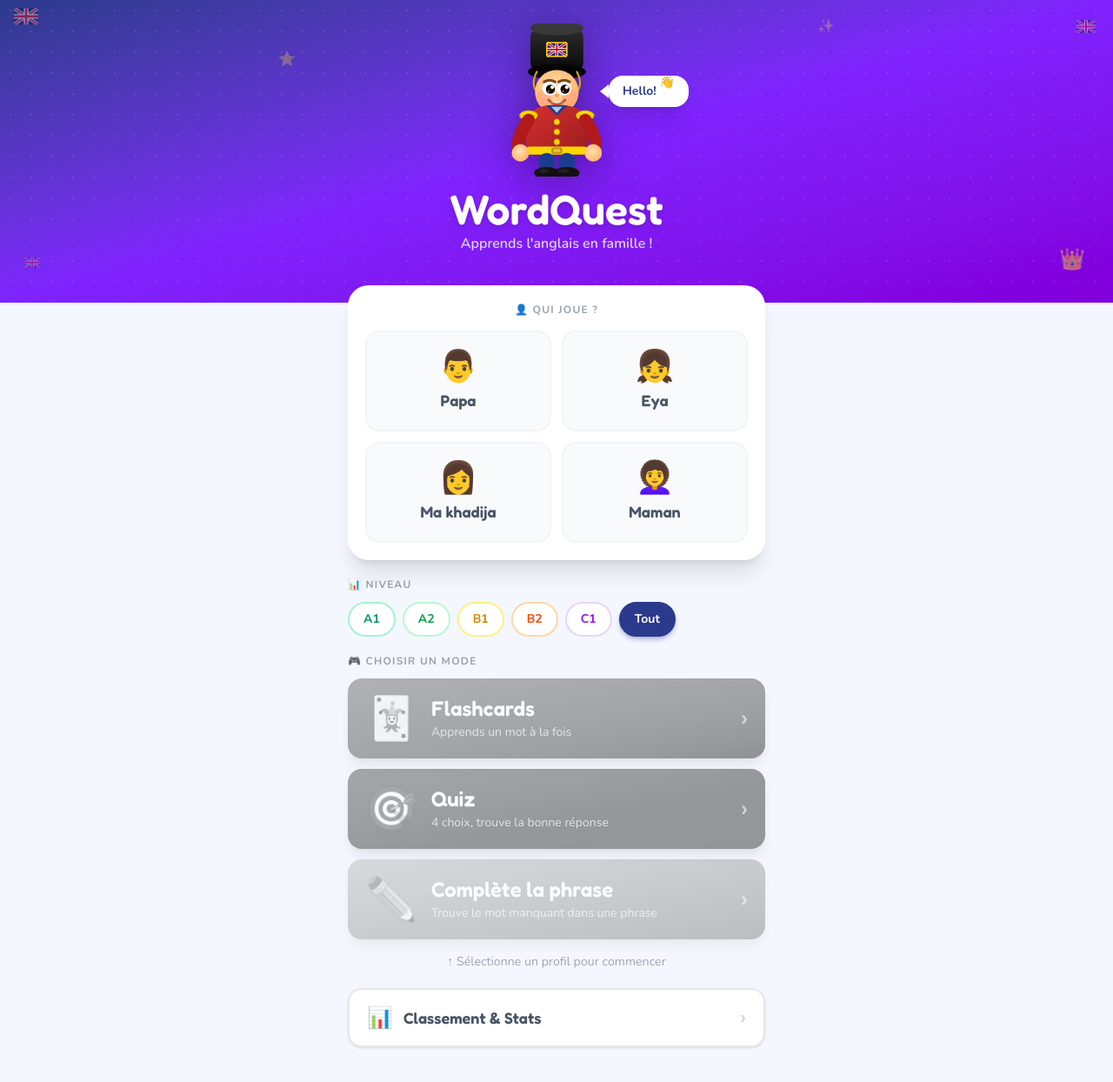
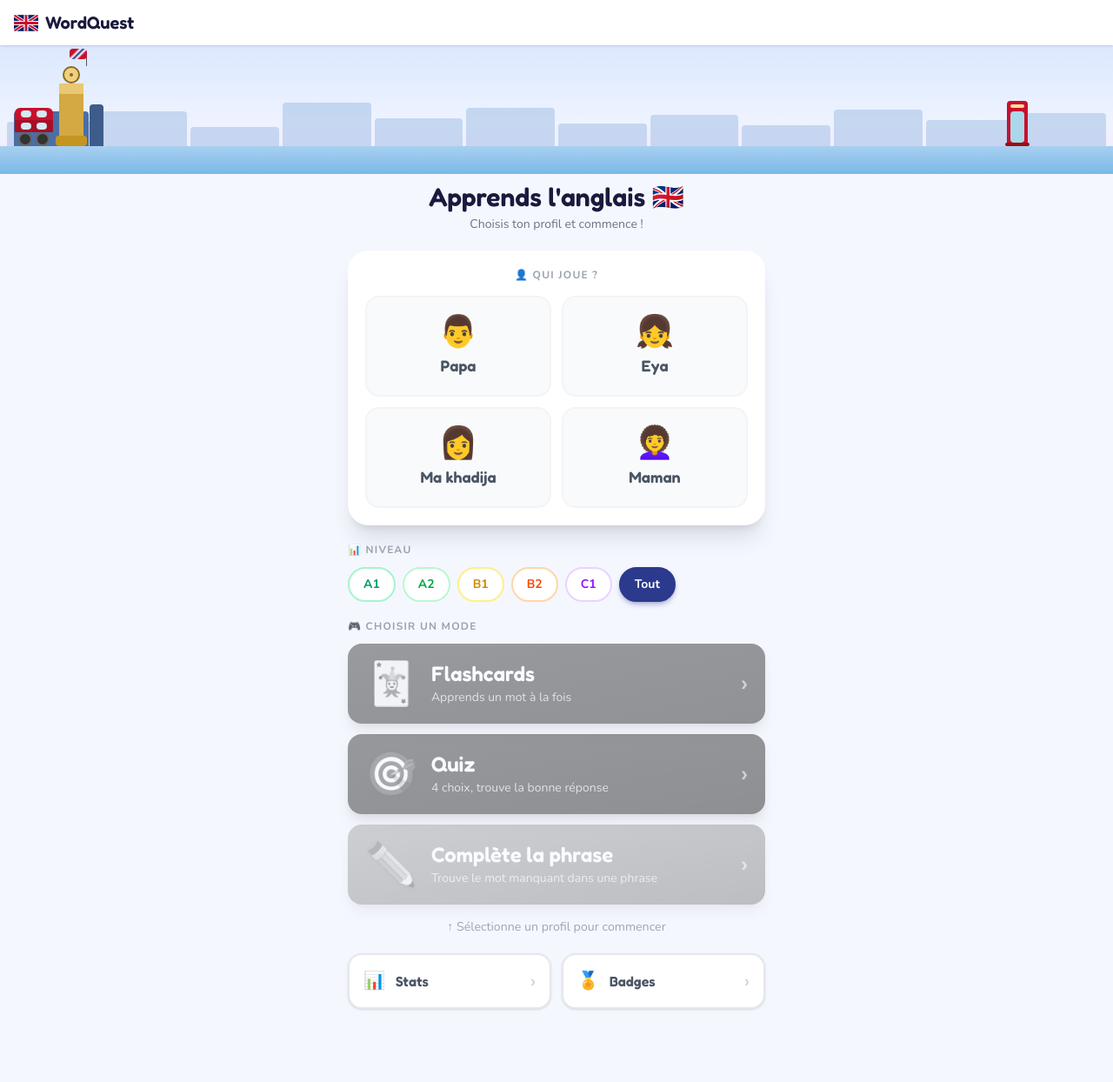
Before and after one commit to votreboosterdigital/vocab-app, a Next.js app: page / in a window 1280 px wide. Shown: the whole page at 87% size. After the commit the page ends 1200 px from the top, so only its background shows below. Built offline with nearby package versions, Linux system fonts and the light colour scheme.

Commit message:
feat: redesign homepage avec thème british et LondonSkyline

```diff
--- a/app/page.tsx
+++ b/app/page.tsx
@@ -2,13 +2,14 @@
 
 import { useState, useEffect } from "react";
 import Link from "next/link";
+import { motion } from "framer-motion";
 import type { UserProfile, WordLevel } from "@/types";
-import { getProgress, getMasteredCount, updateStreak, setSessionProfile } from "@/lib/progress";
+import { getProgress, getMasteredCount, updateStreak, setSessionProfile, getXP } from "@/lib/progress";
 import { WORDS } from "@/lib/words";
-import BritishMascot from "@/components/BritishMascot";
+import LondonSkyline from "@/components/LondonSkyline";
 
 function UnionJackMini({ size = 24 }: { size?: number }) {
-  const h = Math.round(size * 2 / 3);
+  const h = Math.round((size * 2) / 3);
   return (
     <svg viewBox="0 0 30 20" width={size} height={h} xmlns="http://www.w3.org/2000/svg" style={{ borderRadius: 2 }}>
       <rect width="30" height="20" fill="#012169" />
@@ -24,11 +25,11 @@ function UnionJackMini({ size = 24 }: { size?: number }) {
   );
 }
 
-const PROFILE_STYLES: Record<UserProfile, { gradient: string; emoji: string; ring: string; dark?: boolean }> = {
-  "papa":       { gradient: "from-green-500 to-emerald-600",  emoji: "👨", ring: "ring-green-400"  },
-  "Eya":        { gradient: "from-blue-500 to-violet-600",    emoji: "👧", ring: "ring-blue-400"   },
-  "Ma khadija": { gradient: "from-red-500 to-rose-600",       emoji: "👩", ring: "ring-red-400"    },
-  "Maman":      { gradient: "from-amber-100 to-stone-200",    emoji: "👩‍🦱", ring: "ring-amber-300", dark: true },
+const PROFILE_STYLES: Record<UserProfile, { gradient: string; emoji: string; ring: string; textDark?: boolean }> = {
+  papa:         { gradient: "from-[#2B3A8C] to-[#1a2a6e]",  emoji: "👨",  ring: "ring-[#2B3A8C]"   },
+  Eya:          { gradient: "from-[#C8102E] to-[#8b0a1e]",  emoji: "👧",  ring: "ring-[#C8102E]"   },
+  "Ma khadija": { gradient: "from-[#f59e0b] to-[#d97706]",  emoji: "👩",  ring: "ring-amber-400", textDark: true },
+  Maman:        { gradient: "from-emerald-500 to-emerald-700", emoji: "👩‍🦱", ring: "ring-emerald-400" },
 };
 
 const MODES = [
@@ -37,24 +38,24 @@ const MODES = [
     emoji: "🃏",
     title: "Flashcards",
     desc: "Apprends un mot à la fois",
-    gradient: "from-violet-500 to-purple-700",
-    shadow: "shadow-violet-300/60",
+    gradient: "from-[#2B3A8C] to-[#1a2a6e]",
+    shadow: "shadow-blue-400/40",
   },
   {
     href: "/quiz",
     emoji: "🎯",
     title: "Quiz",
     desc: "4 choix, trouve la bonne réponse",
-    gradient: "from-rose-500 to-red-600",
-    shadow: "shadow-rose-300/60",
+    gradient: "from-[#C8102E] to-[#8b0a1e]",
+    shadow: "shadow-red-400/40",
   },
   {
     href: "/fill",
     emoji: "✏️",
     title: "Complète la phrase",
     desc: "Trouve le mot manquant dans une phrase",
-    gradient: "from-amber-400 to-orange-500",
-    shadow: "shadow-amber-300/60",
+    gradient: "from-[#f59e0b] to-[#d97706]",
+    shadow: "shadow-amber-400/40",
   },
 ] as const;
 
@@ -64,7 +65,7 @@ const LEVELS: { value: WordLevel | "all"; label: string; idle: string; active: s
   { value: "B1",  label: "B1",   idle: "bg-white text-yellow-600 border-yellow-200",   active: "bg-yellow-500 text-white border-yellow-500 shadow-md shadow-yellow-200"   },
   { value: "B2",  label: "B2",   idle: "bg-white text-orange-600 border-orange-200",   active: "bg-orange-500 text-white border-orange-500 shadow-md shadow-orange-200"   },
   { value: "C1",  label: "C1",   idle: "bg-white text-purple-600 border-purple-200",   active: "bg-purple-500 text-white border-purple-500 shadow-md shadow-purple-200"   },
-  { value: "all", label: "Tout", idle: "bg-white text-primary border-primary/30",      active: "bg-primary text-white border-primary shadow-md shadow-primary/30"         },
+  { value: "all", label: "Tout", idle: "bg-white text-[#2B3A8C] border-[#2B3A8C]/30",  active: "bg-[#2B3A8C] text-white border-[#2B3A8C] shadow-md shadow-[#2B3A8C]/30"  },
 ];
 
 export default function HomePage() {
@@ -72,6 +73,7 @@ export default function HomePage() {
   const [selectedLevel, setSelectedLevel] = useState<WordLevel | "all">("all");
   const [mastered, setMastered] = useState(0);
   const [streak, setStreak] = useState(0);
+  const [xp, setXp] = useState(0);
 
   useEffect(() => {
     const stored = sessionStorage.getItem("vocabapp_profile") as UserProfile | null;
@@ -79,6 +81,7 @@ export default function HomePage() {
       setProfile(stored);
       setMastered(getMasteredCount(stored));
       setStreak(updateStreak(stored));
+      setXp(getXP(stored));
     }
   }, []);
 
@@ -88,6 +91,7 @@ export default function HomePage() {
     sessionStorage.setItem("vocabapp_level", selectedLevel);
     setMastered(getMasteredCount(p));
     setStreak(updateStreak(p));
+    setXp(getXP(p));
   }
 
   function handleLevelChange(level: WordLevel | "all") {
@@ -99,56 +103,57 @@ export default function HomePage() {
   const lastSession = progress?.sessions.at(-1);
 
   return (
-    <main className="min-h-screen bg-app-bg pb-10">
+    <main className="min-h-screen bg-[#F5F7FF] pb-10">
 
-      {/* ── Hero header ─────────────────────────────────────────── */}
-      <div className="bg-gradient-to-br from-primary via-violet-600 to-purple-700 px-4 pt-8 pb-14 text-center relative">
-        <div className="absolute inset-0 opacity-10"
-          style={{ backgroundImage: "radial-gradient(circle, white 1px, transparent 1px)", backgroundSize: "24px 24px" }} />
+      {/* ── Sticky header ─────────────────────────────────────── */}
+      <header className="sticky top-0 z-20 bg-white/95 backdrop-blur-sm shadow-sm px-4 py-3 flex items-center justify-between">
+        <div className="flex items-center gap-2">
+          <UnionJackMini size={28} />
+          <span className="font-display text-xl font-bold text-[#1a1a3e]">WordQuest</span>
+        </div>
+        <div className="flex items-center gap-2">
+          {profile && (
+            <>
+              <div className="flex items-center gap-1 bg-amber-50 border border-amber-200 rounded-full px-2.5 py-1">
+                <span className="text-xs">⭐</span>
+                <span className="text-xs font-bold text-amber-700">{xp} XP</span>
+              </div>
+              {streak > 0 && (
+                <div className="flex items-center gap-1 bg-red-50 border border-red-200 rounded-full px-2.5 py-1">
+                  <span className="text-xs">🔥</span>
+                  <span className="text-xs font-bold text-red-600">{streak}</span>
+                </div>
+              )}
+            </>
+          )}
+        </div>
+      </header>
 
-        {/* Drapeaux flottants décoratifs */}
-        <div className="absolute top-4 left-4 opacity-55 animate-float" style={{ animationDelay: "0.4s", animationDuration: "4s" }}>
-          <UnionJackMini size={28} />
-        </div>
-        <div className="absolute top-7 right-5 opacity-45 animate-float" style={{ animationDelay: "1.1s", animationDuration: "3.6s" }}>
-          <UnionJackMini size={22} />
-        </div>
-        <div className="absolute bottom-10 left-7 opacity-35 animate-float" style={{ animationDelay: "0.9s", animationDuration: "5s" }}>
-          <UnionJackMini size={18} />
-        </div>
-        <div className="absolute bottom-8 right-8 text-2xl opacity-50 animate-float" style={{ animationDelay: "0.6s", animationDuration: "4.4s" }}>👑</div>
-        <div className="absolute top-14 left-1/4 text-base opacity-30 animate-float" style={{ animationDelay: "1.6s", animationDuration: "3.8s" }}>⭐</div>
-        <div className="absolute top-5 right-1/4 text-base opacity-30 animate-float" style={{ animationDelay: "2s", animationDuration: "4.2s" }}>✨</div>
+      {/* ── London Skyline hero ──────────────────────────────── */}
+      <LondonSkyline height={148} animated />
 
-        <div className="relative flex flex-col items-center">
-          {/* Mascot + bulle attachée, tout flotte ensemble */}
-          <div className="relative animate-float" style={{ animationDuration: "3.2s" }}>
-            <BritishMascot className="h-44 w-auto drop-shadow-[0_8px_24px_rgba(0,0,0,0.35)]" />
+      <div className="px-4 max-w-lg mx-auto mt-2">
 
-            {/* Bulle à droite, au niveau du visage, triangle pointant vers le guard */}
-            <div className="absolute left-full top-[60px] ml-2 animate-bounce-in">
-              {/* Triangle pointant gauche */}
-              <div className="absolute left-0 top-1/2 -translate-x-full -translate-y-1/2
-                w-0 h-0
-                border-t-[8px] border-b-[8px] border-r-[10px]
-                border-t-transparent border-b-transparent border-r-white" />
-              <div className="bg-white rounded-2xl px-4 py-2 shadow-xl font-bold text-primary text-sm whitespace-nowrap">
-                Hello! <span className="inline-block animate-float" style={{ animationDuration: "1.6s" }}>👋</span>
-              </div>
-            </div>
-          </div>
+        {/* ── Title ────────────────────────────────────────────── */}
+        <motion.div
+          className="text-center mb-5"
+          initial={{ opacity: 0, y: 16 }}
+          animate={{ opacity: 1, y: 0 }}
+          transition={{ duration: 0.4 }}
+        >
+          <h1 className="font-display text-3xl font-bold text-[#1a1a3e]">
+            Apprends l&apos;anglais 🇬🇧
+          </h1>
+          <p className="text-gray-500 text-sm mt-1">Choisis ton profil et commence !</p>
+        </motion.div>
 
-          <h1 className="font-display text-5xl font-bold text-white drop-shadow-md mt-2">WordQuest</h1>
-          <p className="text-violet-200 text-base font-semibold mt-1">
-            Apprends l&apos;anglais en famille !
-          </p>
-        </div>
-      </div>
-
-      <div className="px-4 max-w-lg mx-auto -mt-5">
-
-        {/* ── Sélecteur de profil ──────────────────────────────── */}
-        <section className="mb-5 animate-slide-up">
+        {/* ── Profils ──────────────────────────────────────────── */}
+        <motion.section
+          className="mb-5"
+          initial={{ opacity: 0, y: 20 }}
+          animate={{ opacity: 1, y: 0 }}
+          transition={{ duration: 0.4, delay: 0.08 }}
+        >
           <div className="bg-white rounded-3xl shadow-xl p-5">
             <p className="text-center text-xs font-bold text-gray-400 uppercase tracking-widest mb-4">
               👤 Qui joue ?
@@ -166,7 +171,7 @@ export default function HomePage() {
                       font-display text-lg font-bold transition-all duration-200
                       hover:scale-105 active:scale-95
                       ${isActive
-                        ? `bg-gradient-to-br ${s.gradient} ${s.dark ? "text-stone-700" : "text-white"} shadow-xl ring-4 ${s.ring} ring-offset-2 scale-105`
+                        ? `bg-gradient-to-br ${s.gradient} ${s.textDark ? "text-stone-800" : "text-white"} shadow-xl ring-4 ${s.ring} ring-offset-2 scale-105`
                         : "bg-gray-50 text-gray-600 border-2 border-gray-100 hover:border-gray-200 hover:shadow-md"
                       }
                     `}
@@ -174,7 +179,7 @@ export default function HomePage() {
                     <span className="text-4xl leading-none">{s.emoji}</span>
                     <span>{p === "papa" ? "Papa" : p === "Maman" ? "Maman" : p}</span>
                     {isActive && (
-                      <span className="absolute -top-2 -right-2 w-6 h-6 bg-white rounded-full flex items-center justify-center text-xs shadow-md text-primary font-black">
+                      <span className="absolute -top-2 -right-2 w-6 h-6 bg-white rounded-full flex items-center justify-center text-xs shadow-md text-[#2B3A8C] font-black">
                         ✓
                       </span>
                     )}
@@ -183,15 +188,20 @@ export default function HomePage() {
               })}
             </div>
           </div>
-        </section>
+        </motion.section>
 
-        {/* ── Stats ───────────────────────────────────────────────── */}
+        {/* ── Stats ────────────────────────────────────────────── */}
         {profile && (
-          <section className="mb-5 animate-bounce-in">
+          <motion.section
+            className="mb-5"
+            initial={{ opacity: 0, y: 20 }}
+            animate={{ opacity: 1, y: 0 }}
+            transition={{ duration: 0.4, delay: 0.16 }}
+          >
             <div className="grid grid-cols-3 gap-3">
-              <div className="bg-gradient-to-br from-violet-50 to-primary/10 rounded-2xl p-4 text-center border border-primary/15 shadow-sm">
-                <p className="font-display text-3xl font-bold text-primary">{mastered}</p>
-                <p className="text-xs font-bold text-primary/60 mt-0.5">maîtrisés</p>
+              <div className="bg-gradient-to-br from-blue-50 to-[#2B3A8C]/10 rounded-2xl p-4 text-center border border-[#2B3A8C]/15 shadow-sm">
+                <p className="font-display text-3xl font-bold text-[#2B3A8C]">{mastered}</p>
+                <p className="text-xs font-bold text-[#2B3A8C]/60 mt-0.5">maîtrisés</p>
                 <p className="text-xs text-gray-400">/ {WORDS.length}</p>
               </div>
               <div className="bg-gradient-to-br from-orange-50 to-amber-100 rounded-2xl p-4 text-center border border-orange-200 shadow-sm">
@@ -205,18 +215,23 @@ export default function HomePage() {
                   }
                 </p>
               </div>
-              <div className="bg-gradient-to-br from-emerald-50 to-green-100 rounded-2xl p-4 text-center border border-emerald-200 shadow-sm">
-                <p className="font-display text-3xl font-bold text-emerald-600">
+              <div className="bg-gradient-to-br from-amber-50 to-yellow-100 rounded-2xl p-4 text-center border border-amber-200 shadow-sm">
+                <p className="font-display text-3xl font-bold text-amber-600">
                   {lastSession ? `${lastSession.score}/${lastSession.wordsReviewed.length}` : "—"}
                 </p>
-                <p className="text-xs font-bold text-emerald-600/70 mt-0.5">dernier score</p>
+                <p className="text-xs font-bold text-amber-600/70 mt-0.5">dernier score</p>
               </div>
             </div>
-          </section>
+          </motion.section>
         )}
 
-        {/* ── Sélecteur de niveau ──────────────────────────────── */}
-        <section className="mb-5">
+        {/* ── Niveau ───────────────────────────────────────────── */}
+        <motion.section
+          className="mb-5"
+          initial={{ opacity: 0, y: 20 }}
+          animate={{ opacity: 1, y: 0 }}
+          transition={{ duration: 0.4, delay: 0.24 }}
+        >
           <p className="text-xs font-bold text-gray-400 uppercase tracking-widest mb-3">
             📊 Niveau
           </p>
@@ -235,10 +250,15 @@ export default function HomePage() {
               </button>
             ))}
           </div>
-        </section>
+        </motion.section>
 
-        {/* ── Modes ───────────────────────────────────────────────── */}
-        <section className="mb-5">
+        {/* ── Modes ────────────────────────────────────────────── */}
+        <motion.section
+          className="mb-5"
+          initial={{ opacity: 0, y: 20 }}
+          animate={{ opacity: 1, y: 0 }}
+          transition={{ duration: 0.4, delay: 0.32 }}
+        >
           <p className="text-xs font-bold text-gray-400 uppercase tracking-widest mb-3">
             🎮 Choisir un mode
           </p>
@@ -279,17 +299,32 @@ export default function HomePage() {
               ↑ Sélectionne un profil pour commencer
             </p>
           )}
-        </section>
+        </motion.section>
 
-        {/* ── Dashboard ─────────────────────────────────────────── */}
-        <Link
-          href="/dashboard"
-          className="btn-answer flex items-center gap-3 py-4 px-5 rounded-2xl bg-white border-2 border-gray-200 text-gray-600 font-bold hover:border-primary/40 hover:text-primary transition-all shadow-sm"
+        {/* ── Dashboard + Badges ───────────────────────────────── */}
+        <motion.div
+          className="flex gap-3"
+          initial={{ opacity: 0, y: 20 }}
+          animate={{ opacity: 1, y: 0 }}
+          transition={{ duration: 0.4, delay: 0.4 }}
         >
-          <span className="text-2xl">📊</span>
-          <span className="font-display text-lg flex-1">Classement &amp; Stats</span>
-          <span className="text-gray-300 text-xl">›</span>
-        </Link>
+          <Link
+            href="/dashboard"
+            className="btn-answer flex-1 flex items-center gap-3 py-4 px-4 rounded-2xl bg-white border-2 border-gray-200 text-gray-600 font-bold hover:border-[#2B3A8C]/40 hover:text-[#2B3A8C] transition-all shadow-sm"
+          >
+            <span className="text-xl">📊</span>
+            <span className="font-display text-base flex-1">Stats</span>
+            <span className="text-gray-300 text-lg">›</span>
+          </Link>
+          <Link
+            href="/badges"
+            className="btn-answer flex-1 flex items-center gap-3 py-4 px-4 rounded-2xl bg-white border-2 border-gray-200 text-gray-600 font-bold hover:border-amber-400/60 hover:text-amber-600 transition-all shadow-sm"
+          >
+            <span className="text-xl">🏅</span>
+            <span className="font-display text-base flex-1">Badges</span>
+            <span className="text-gray-300 text-lg">›</span>
+          </Link>
+        </motion.div>
 
       </div>
     </main>
```
